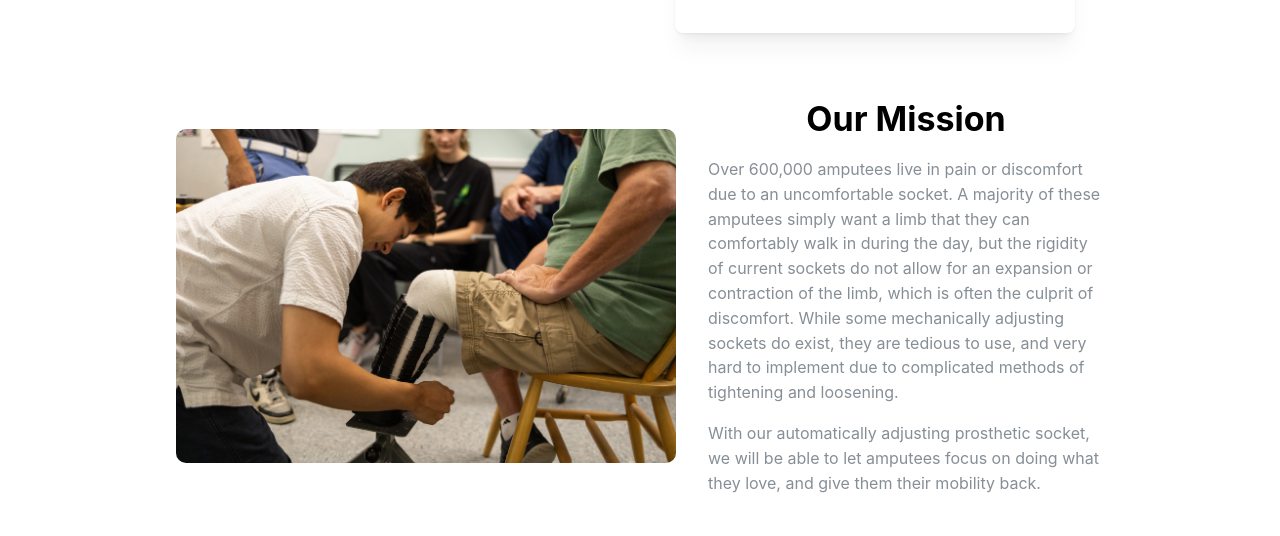
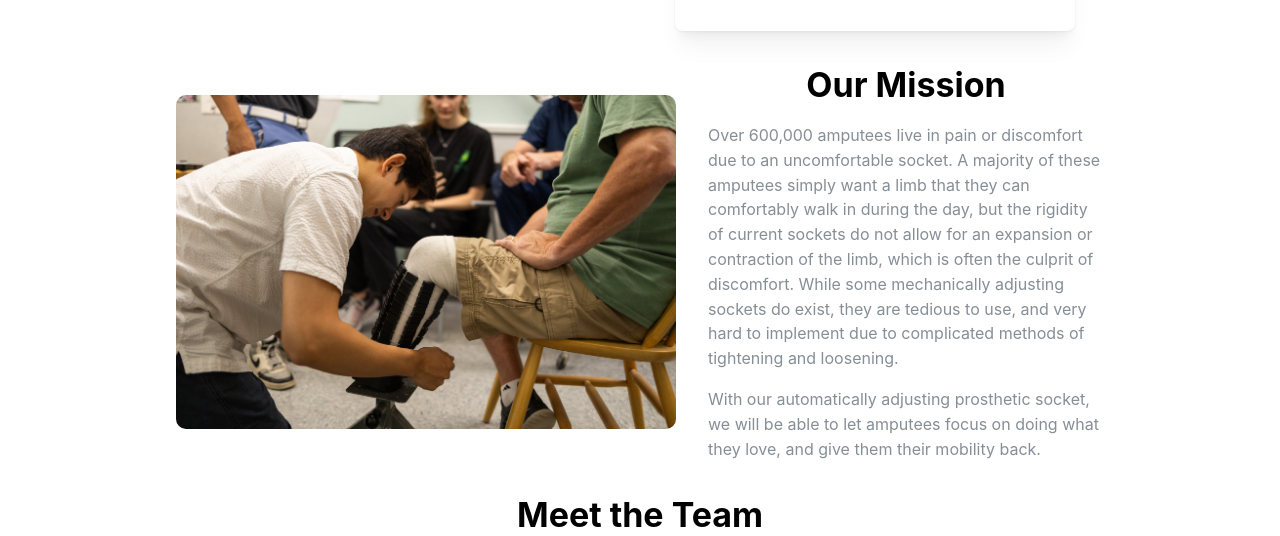
Before and after one commit to EmbraceMedTech/EmbraceWebsite, a React (Create React App) app: page / in a window 1280 px wide. Shown: the part 1521-2057 px from the top of the page. Built offline with nearby package versions, Linux system fonts and the light colour scheme.

Commit message:
fix: spacing

```diff
--- a/src/components/Mission/Mission.module.css
+++ b/src/components/Mission/Mission.module.css
@@ -3,7 +3,7 @@
   justify-content: space-between;
   align-items: center;
   /* padding-top: calc(var(--mantine-spacing-xl) * 4); */
-  padding-bottom: calc(var(--mantine-spacing-xl) * 4);
+  padding-bottom: calc(var(--mantine-spacing-xl));
   gap: var(--mantine-spacing-xl);
   overflow: hidden;
   flex-direction: row; /* Default to row for wider screens */
--- a/src/index.css
+++ b/src/index.css
@@ -58,7 +58,8 @@ code {
   justify-content: center;
   align-items: center;
   color: black;
-  padding: 64px 0;
+  padding: 32px 0;
+  gap: 10px;
 }
 
 .horizontal_stack {
```
